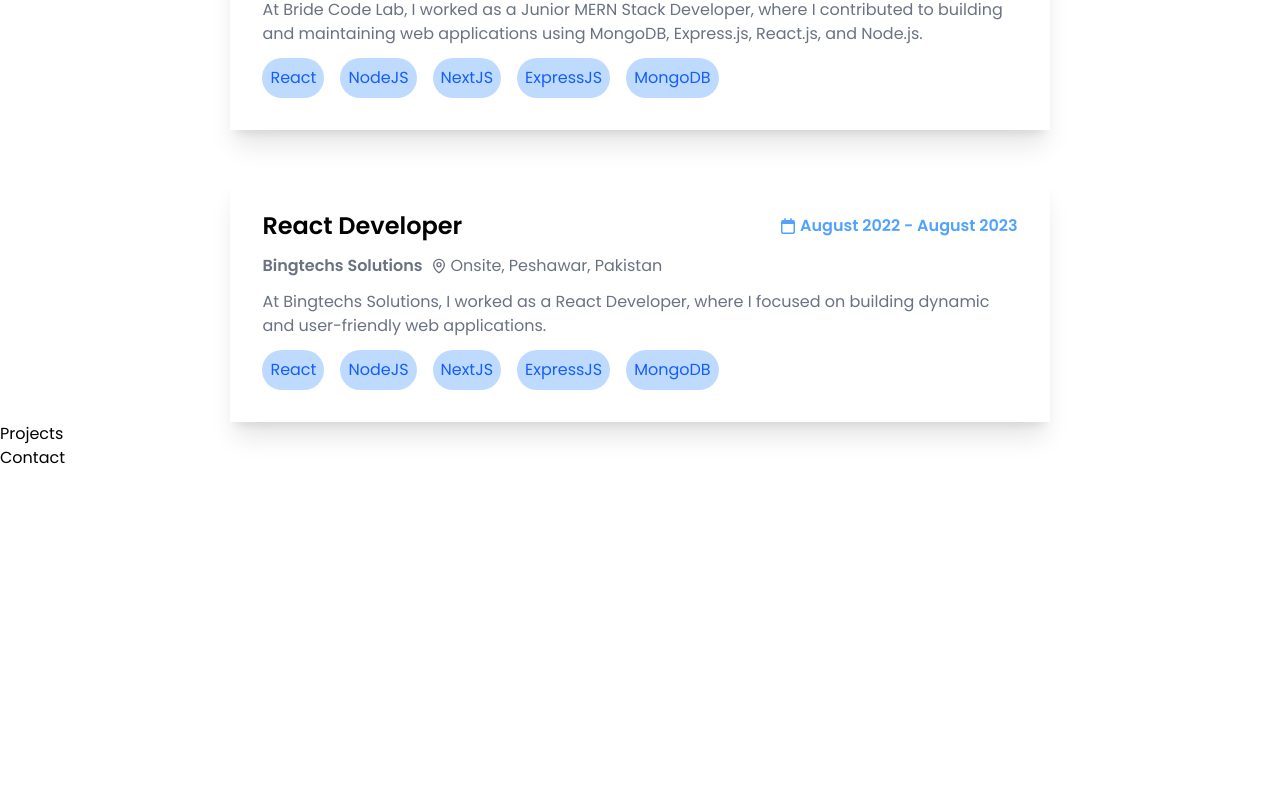
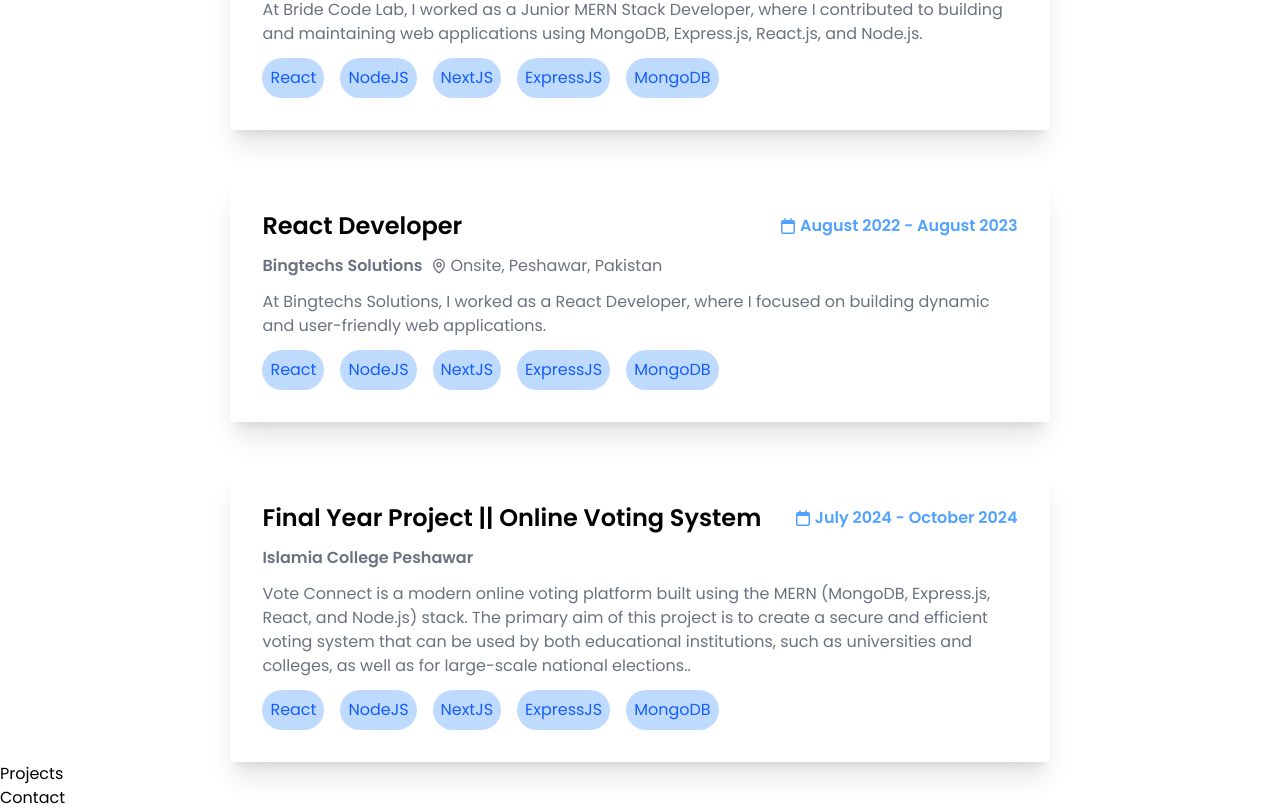
Before and after one commit to Bilal4542/my-portfolio, a React (Vite) app: page / in a window 1280 px wide. Shown: the part 2835-3645 px from the top of the page. Before the commit the page ends 3305 px from the top, so only its background shows below. Built offline with nearby package versions, Linux system fonts and the light colour scheme.

Commit message:
experience section completed

```diff
--- a/src/components/Experience.jsx
+++ b/src/components/Experience.jsx
@@ -54,6 +54,21 @@ const Experience = () => {
           <span className='p-2 bg-blue-200 text-blue-600 rounded-4xl'>MongoDB</span>
         </div>
       </div>
+      <div className="w-[80%] m-auto p-8 mt-12 flex flex-col justify-center gap-3 shadow-xl">
+        <div className="flex items-center justify-between">
+          <h1 className='text-2xl font-semibold'>Final Year Project || Online Voting System</h1>
+          <p className='text-blue-400 font-semibold flex items-center gap-1'><FaRegCalendar/> July 2024 - October 2024</p>
+        </div>
+        <p className='flex items-center text-gray-500 font-semibold'>Islamia College Peshawar</p>
+        <p className='text-gray-500'>Vote Connect is a modern online voting platform built using the MERN (MongoDB, Express.js, React, and Node.js) stack. The primary aim of this project is to create a secure and efficient voting system that can be used by both educational institutions, such as universities and colleges, as well as for large-scale national elections..</p>
+        <div className="flex gap-4">
+          <span className='p-2 bg-blue-200 text-blue-600 rounded-4xl'>React</span>
+          <span className='p-2 bg-blue-200 text-blue-600 rounded-4xl'>NodeJS</span>
+          <span className='p-2 bg-blue-200 text-blue-600 rounded-4xl'>NextJS</span>
+          <span className='p-2 bg-blue-200 text-blue-600 rounded-4xl'>ExpressJS</span>
+          <span className='p-2 bg-blue-200 text-blue-600 rounded-4xl'>MongoDB</span>
+        </div>
+      </div>
     </div>
   )
 }
```
